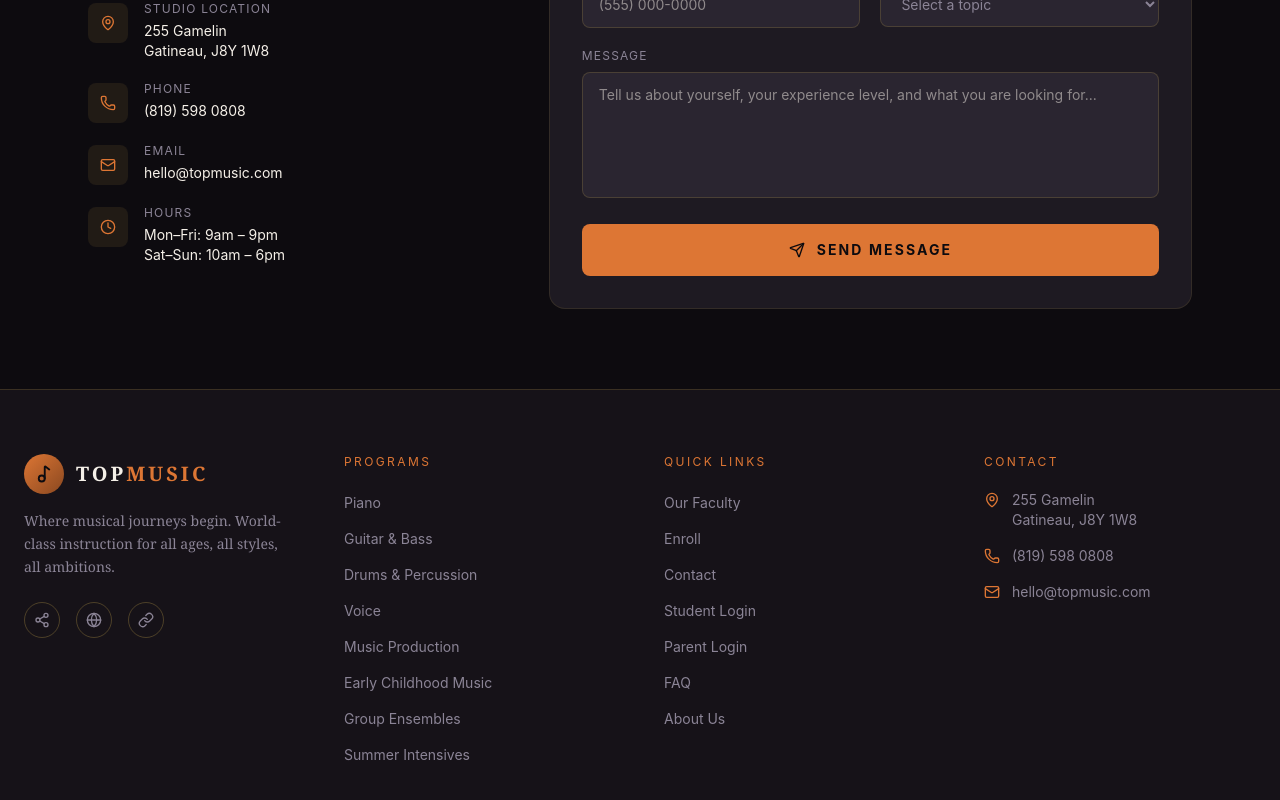
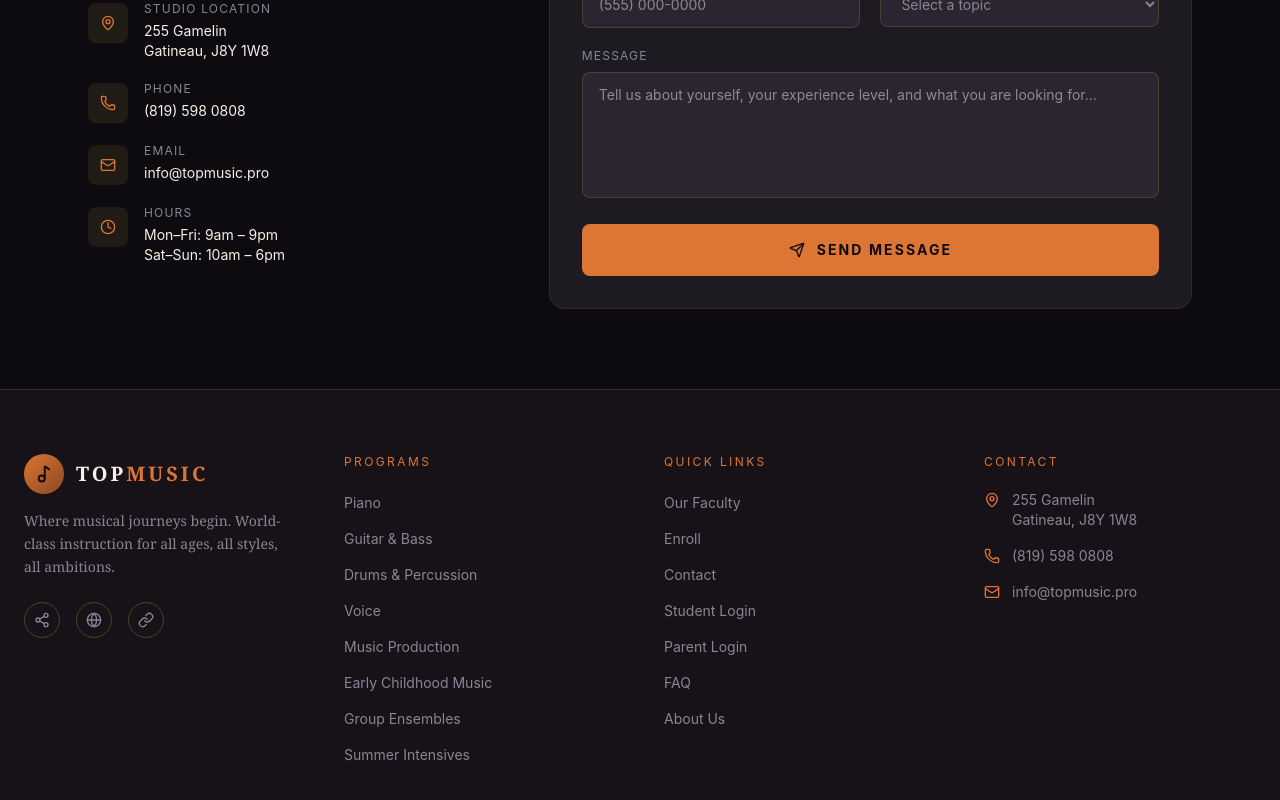
Before and after one commit to Emersonhi/TOPmusic, a Next.js app: page /contact in a window 1280 px wide. Shown: the part 650-1450 px from the top of the page. Built offline with nearby package versions, Linux system fonts and the light colour scheme.

Commit message:
Replace hello@topmusic.com with info@topmusic.pro sitewide
Updated in Footer and Contact page.

Co-Authored-By: Claude Sonnet 4.6 <noreply@anthropic.com>
Claude-Session: https://claude.ai/code/session_01NMevHkGySNQdPDpNWFqjkf

```diff
--- a/src/app/contact/page.tsx
+++ b/src/app/contact/page.tsx
@@ -70,7 +70,7 @@ export default function ContactPage() {
                 {[
                   { icon: MapPin, label: 'Studio Location', value: '255 Gamelin\nGatineau, J8Y 1W8' },
                   { icon: Phone, label: 'Phone', value: '(819) 598 0808' },
-                  { icon: Mail, label: 'Email', value: 'hello@topmusic.com' },
+                  { icon: Mail, label: 'Email', value: 'info@topmusic.pro' },
                   { icon: Clock, label: 'Hours', value: 'Mon–Fri: 9am – 9pm\nSat–Sun: 10am – 6pm' },
                 ].map((item, i) => {
                   const Icon = item.icon;
--- a/src/components/layout/Footer.tsx
+++ b/src/components/layout/Footer.tsx
@@ -82,10 +82,10 @@ export default function Footer() {
               </li>
               <li className="flex items-center gap-3">
                 <Mail size={16} style={{ color: 'var(--gold)', flexShrink: 0 }} />
-                <a href="mailto:hello@topmusic.com" className="text-sm font-ui transition-colors" style={{ color: 'var(--mist)' }}
+                <a href="mailto:info@topmusic.pro" className="text-sm font-ui transition-colors" style={{ color: 'var(--mist)' }}
                   onMouseEnter={e => (e.currentTarget.style.color = 'var(--ivory)')}
                   onMouseLeave={e => (e.currentTarget.style.color = 'var(--mist)')}
-                >hello@topmusic.com</a>
+                >info@topmusic.pro</a>
               </li>
             </ul>
           </div>
```
